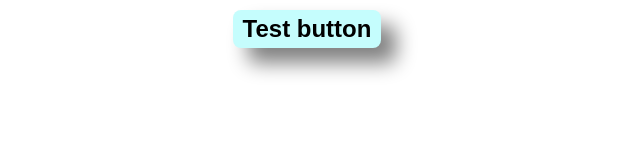
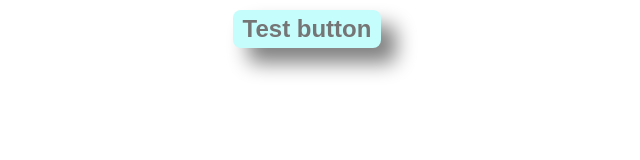
Before and after one commit to DiasFlorian/2021-10-11-tjs, a React (Create React App) app: page / in a window 1280 px wide. Shown: the top 160 px of the page, without its empty margins (333-973 px from the left). Built offline with nearby package versions, Linux system fonts and the light colour scheme.

Commit message:
New style button

```diff
--- a/src/App/components/Button/Button.css
+++ b/src/App/components/Button/Button.css
@@ -1,6 +1,6 @@
 .Button {
     background-color: rgb(197, 253, 253);
-    color: black;
+    color: rgb(117, 117, 117);
 
     font-size: x-large;
     font-weight: 900;
```
